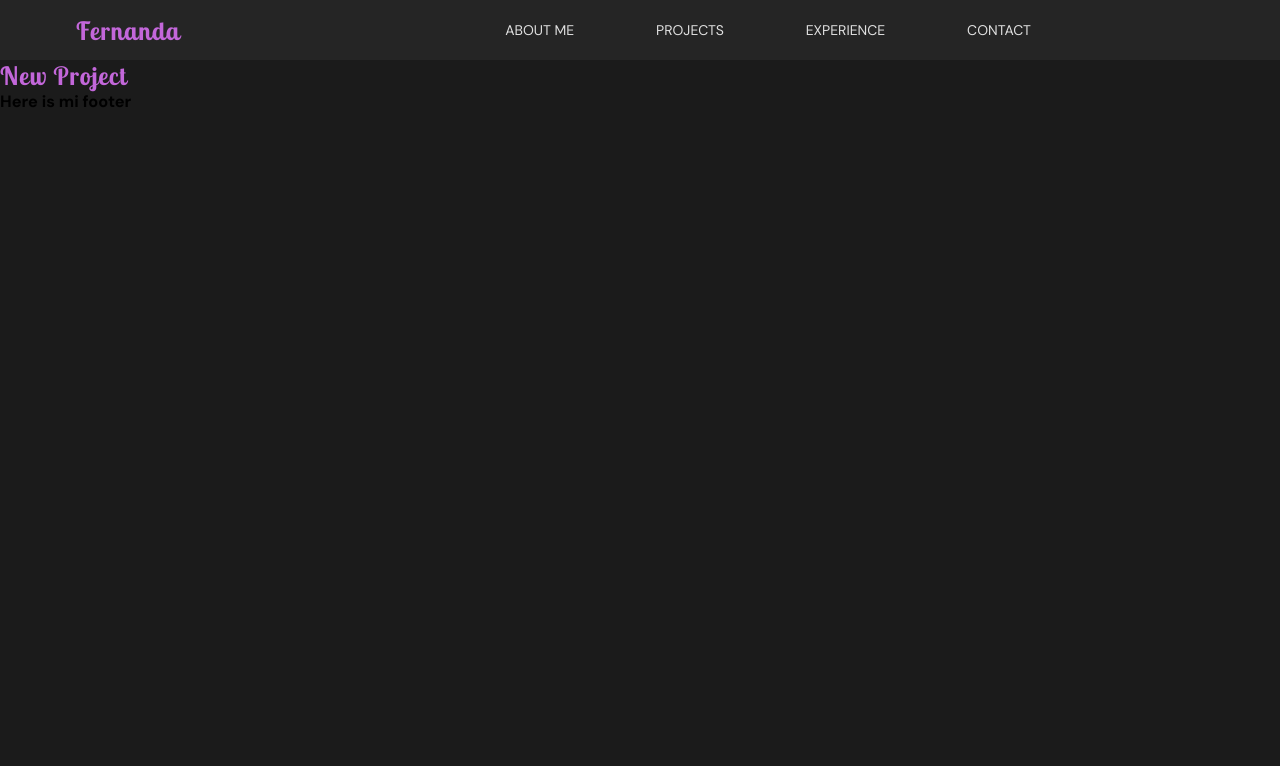
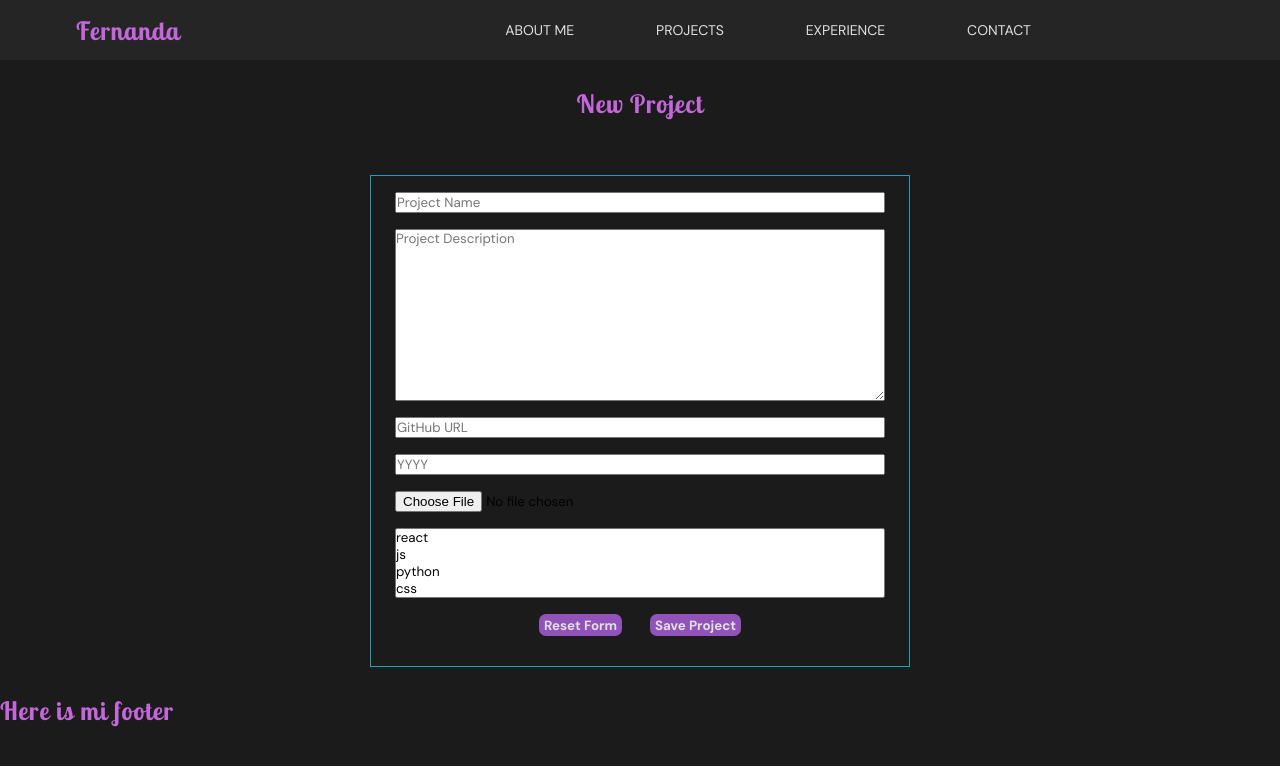
Before and after one commit to FerUgalde/117-portfolio, a Django app: page /content/new/ in a window 1280 px wide. Shown: the top 766 px of the page. Run offline with Django 5.2, Linux system fonts and the light colour scheme; a user stored in the database is signed in; data comes from the database, SQL or seed files in the repository; both versions use the stored data as it was after the commit.

Commit message:
final report

```diff
--- a/content/views.py
+++ b/content/views.py
@@ -1,5 +1,6 @@
-from django.shortcuts import render
+from django.shortcuts import render, redirect
 from .models import Project
+from .forms import ProjectForm
 
 # Create your views here.
 def projects_list(request):
@@ -12,4 +13,13 @@ def projects_list(request):
 # loclaohost/content/edit_id
 
 def project_new(request):
-  return render(request, 'content/projects_new.html')
+
+  if request.method == 'POST':
+    form = ProjectForm(request.POST, request.FILES)
+    if form.is_valid():
+      project = form.save()
+      return redirect('projects_list')
+  else:
+    form = ProjectForm()
+
+  return render(request, 'content/projects_new.html', {'form': form})
--- a/static/css/base.css
+++ b/static/css/base.css
@@ -2,7 +2,7 @@
 :root {
   --primary-color: #c367da;
   --primary-color-100: #efd6f5;
-  --primary-color-300: #ce84e1;
+  --primary-color-300: #9153b9;
 
   --secondary-color: #1c9ec9;
   --secondary-color-600: #47bae0;
--- a/static/css/sections.css
+++ b/static/css/sections.css
@@ -83,3 +83,23 @@ a p:nth-child(4) {
   gap: 4rem;
   width: 100%;
 }
+
+.new-project-section {
+  padding: 2rem;
+}
+#projectForm {
+  display: flex;
+  flex-direction: column;
+  width: 35rem;
+  height: 35rem;
+  justify-content: space-evenly;
+  margin-top: 4rem;
+  border: solid 1px var(--secondary-color);
+  padding: 0 2%;
+}
+
+.control {
+  display: flex;
+  justify-content: center;
+  gap: 2rem;
+}
--- a/templates/base.html
+++ b/templates/base.html
@@ -53,7 +53,7 @@
 
   {% endblock content %}
 
-  <h3>Here is mi footer</h3>
+  <h2>Here is mi footer</h2>
 </body>
 
 </html>
--- a/templates/content/projects_new.html
+++ b/templates/content/projects_new.html
@@ -1,12 +1,28 @@
 {% extends 'base.html' %}
+{% load static %}
 
 {% block title %}New Project{% endblock title %}
 
 {% block content %}
 {% if user.is_authenticated %}
 
-<section class="new-project-section">
+<section class="new-project-section center-column">
   <h2>New Project</h2>
+
+  <form id="projectForm" method="post" enctype="multipart/form-data">
+    {% csrf_token %}
+    {{ form.name }}
+    {{ form.description }}
+    {{ form.repository }}
+    {{ form.year }}
+    {{ form.image }}
+    {{ form.technologies }}
+
+    <div class="control">
+      <button type="reset" class="btn-primary">Reset Form</button>
+      <button type="submit" class="btn-primary">Save Project</button>
+    </div>
+  </form>
 
 
 </section>
```
Also changed, not shown: templates/pages/contact.html (+8 -20 lines), db.sqlite3, project_images/init.jpg (added).
